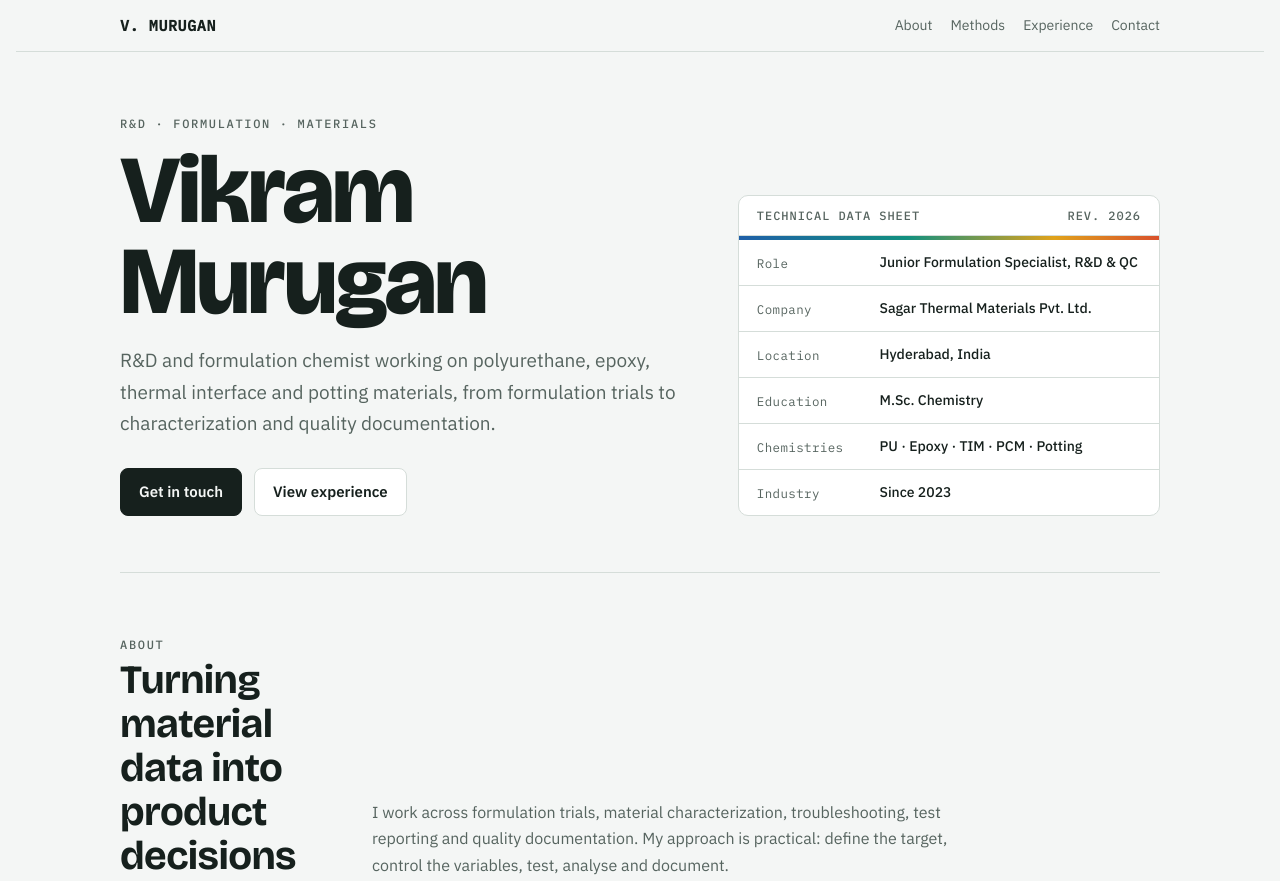
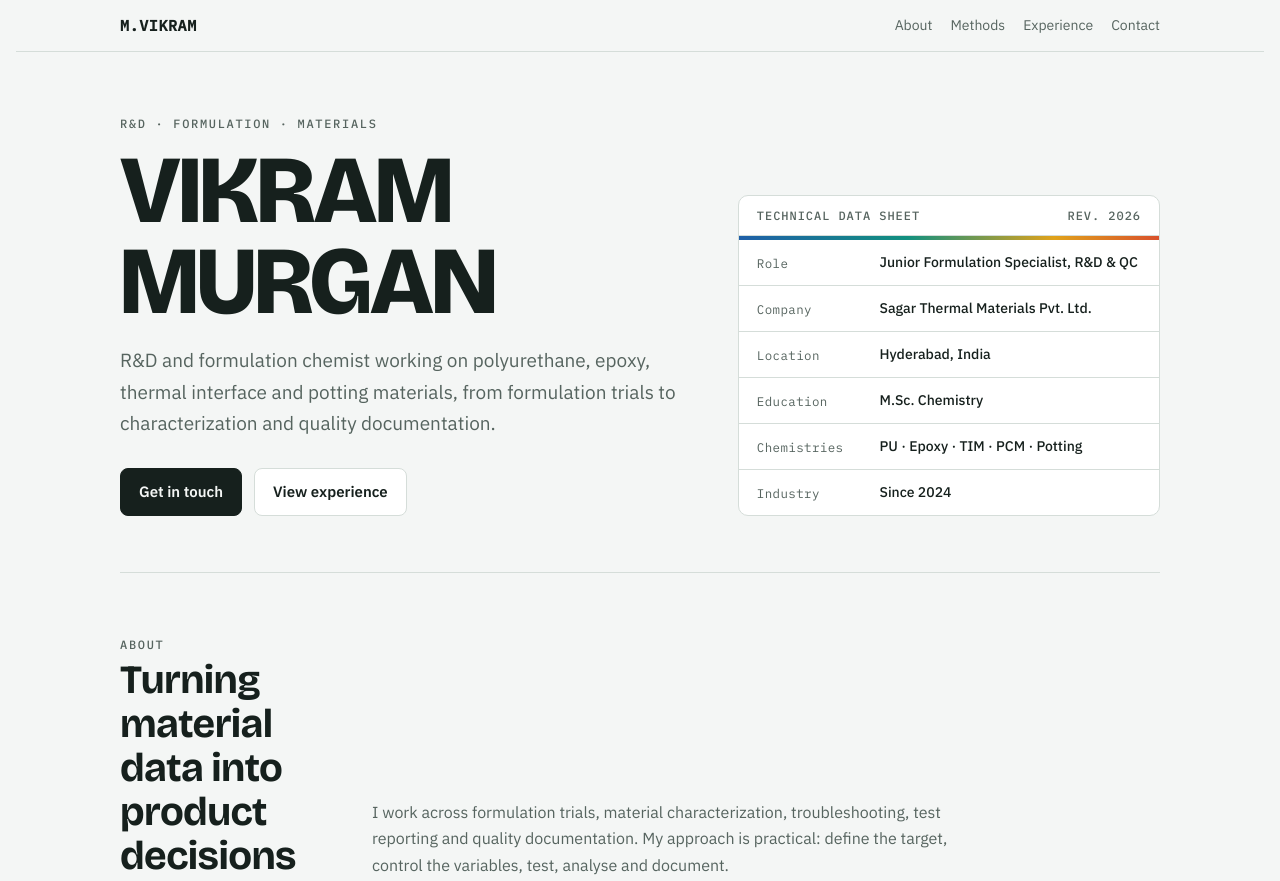
Before and after one commit to VIKRAMMU/Vikymurugan14, a plain HTML site: page index.html in a window 1280 px wide. Shown: the top 881 px of the page. Drawn offline with nearby package versions, Linux system fonts and the light colour scheme.

Commit message:
Update name and industry year in index.html

```diff
--- a/index.html
+++ b/index.html
@@ -123,7 +123,7 @@ footer .wrap{display:flex;justify-content:space-between;gap:12px;flex-wrap:wrap}
 <body>
 
 <nav class="top" aria-label="Main"><div class="wrap">
-  <a class="mark" href="#top">V. MURUGAN</a>
+  <a class="mark" href="#top">M.VIKRAM </a>
   <div class="links"><a href="#about">About</a><a href="#methods">Methods</a><a href="#experience">Experience</a><a href="#contact">Contact</a></div>
 </div></nav>
 
@@ -131,7 +131,7 @@ footer .wrap{display:flex;justify-content:space-between;gap:12px;flex-wrap:wrap}
   <header class="hero">
     <div>
       <div class="eyebrow">R&amp;D · Formulation · Materials</div>
-      <h1>Vikram Murugan</h1>
+      <h1>VIKRAM MURGAN</h1>
       <p class="lede">R&amp;D and formulation chemist working on polyurethane, epoxy, thermal interface and potting materials, from formulation trials to characterization and quality documentation.</p>
       <div class="cta">
         <a class="btn primary" href="#contact">Get in touch</a>
@@ -147,7 +147,7 @@ footer .wrap{display:flex;justify-content:space-between;gap:12px;flex-wrap:wrap}
         <dt>Location</dt><dd>Hyderabad, India</dd>
         <dt>Education</dt><dd>M.Sc. Chemistry</dd>
         <dt>Chemistries</dt><dd>PU · Epoxy · TIM · PCM · Potting</dd>
-        <dt>Industry</dt><dd>Since 2023</dd>
+        <dt>Industry</dt><dd>Since 2024</dd>
       </dl>
     </aside>
   </header>
```
